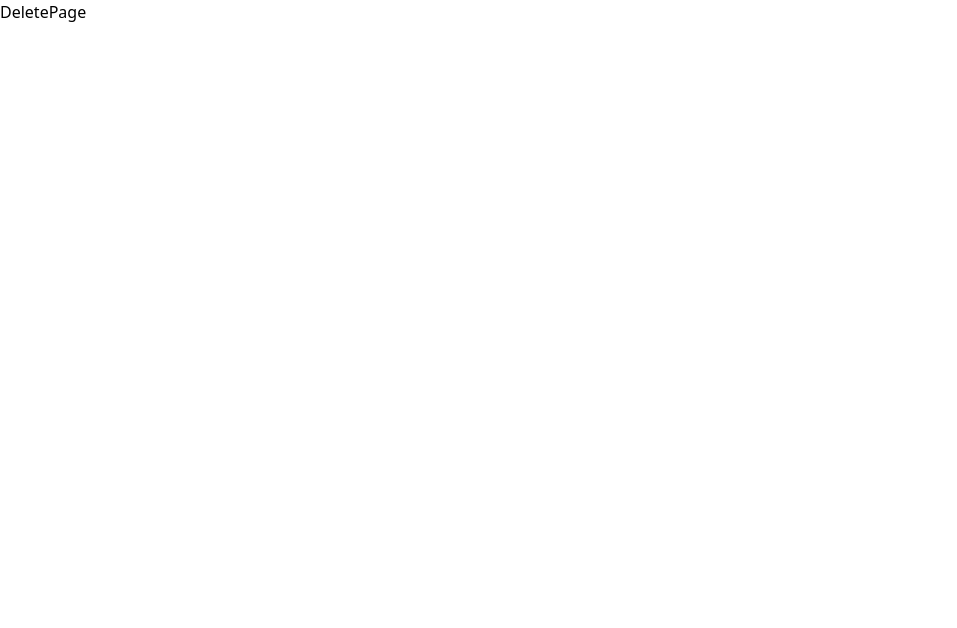
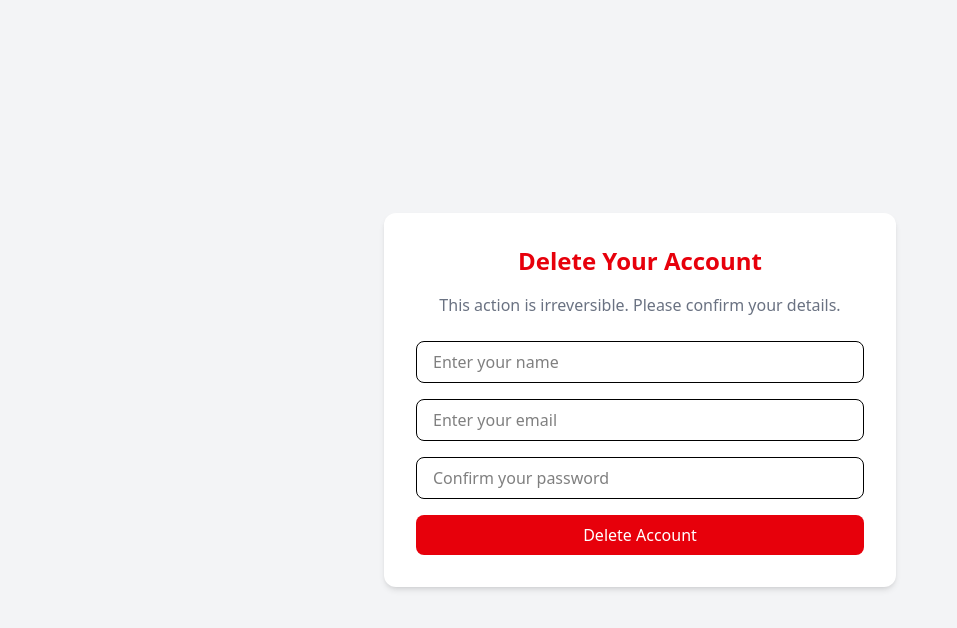
Before and after one commit to sushants2711/todo-college, a React app in the folder frontend/: page /delete/user in a window 1280 px wide. Shown: the top 628 px of the page, without its empty margins (0-957 px from the left). Built offline with nearby package versions, Linux system fonts and the light colour scheme; the HTML template or start-up script is replaced by a standard one.

Commit message:
Logout, delete page completed

```diff
--- a/frontend/src/pages/CreateTodoPage.jsx
+++ b/frontend/src/pages/CreateTodoPage.jsx
@@ -10,9 +10,7 @@ export const CreateTodoPage = () => {
   const [loading, setLoading] = useState(null);
   const [newTodo, setNewTodo] = useState({ text: "" });
 
-
-  const { loginUserName,  setLoginState } =  useContext(AuthenticationContext);
-  console.log(loginUserName)
+  const { loginUserName, setLoginState } = useContext(AuthenticationContext);
   const navigate = useNavigate();
 
   // Fetch all todos
@@ -81,17 +79,11 @@ export const CreateTodoPage = () => {
       const { success, message, error } = result;
 
       if (success) {
-
         handleSuccess(message);
-
         localStorage.removeItem("name");
-
         localStorage.removeItem("email");
-
-         setLoginState(false)
-
-        navigate("/login");
-
+        setLoginState(false);
+        navigate("/logout");
       } else if (!success) {
         handleError(message);
       } else if (error) {
@@ -101,7 +93,6 @@ export const CreateTodoPage = () => {
       handleError(error.message);
     }
   };
-
 
   const handleUpdateTodo = async (id) => {
     try {
@@ -117,11 +108,9 @@ export const CreateTodoPage = () => {
       if (success) {
         handleSuccess(message);
         fetchTodo();
-      }
-      else if (!success) {
+      } else if (!success) {
         handleError(message);
-      }
-      else if (error) {
+      } else if (error) {
         handleError(error)
       }
     } catch (error) {
@@ -145,14 +134,11 @@ export const CreateTodoPage = () => {
       if (success) {
         handleSuccess(message);
         fetchTodo();
-      }
-      else if (!success) {
+      } else if (!success) {
         handleError(message);
-      }
-      else if (error) {
+      } else if (error) {
         handleError(error || "Error occured to delete");
       };
-
     } catch (error) {
       handleError(error || "Error occured to delete the todo");
     };
@@ -160,9 +146,13 @@ export const CreateTodoPage = () => {
 
   return (
     <>
-      {/* Logout Button Circle Top-Right */}
-      <div className="fixed top-6 right-6 z-50">
-        <h1>{`Hi ${loginUserName}`}</h1>
+      {/* Top Left: User Name */}
+      <div className="fixed top-4 left-4 z-50">
+        <h1 className="text-gray-800 font-semibold text-base sm:text-lg border-b-2">{`Hey ${loginUserName}!`}</h1>
+      </div>
+
+      {/* Top Right: Logout */}
+      <div className="fixed top-4 right-4 z-50">
         <button
           onClick={handleLogout}
           className="w-12 h-12 rounded-full bg-red-500 hover:bg-red-600 text-white flex items-center justify-center shadow-lg transition-all"
@@ -172,29 +162,44 @@ export const CreateTodoPage = () => {
         </button>
       </div>
 
+      {/* Bottom Center: Delete Account */}
+      <div className="fixed bottom-4 inset-x-0 flex justify-center z-50">
+        <button
+          onClick={() => navigate('/delete/user')}
+          className="px-4 py-2 bg-red-700 hover:bg-red-800 text-white text-sm rounded-lg shadow-md transition-all"
+        >
+          Delete Account
+        </button>
+      </div>
+
       {/* Main Container */}
-      <div className="max-w-7xl mx-auto mt-10 px-4 space-y-8">
+      <div className="max-w-7xl mx-auto mt-20 px-4 space-y-8 pb-28">
+
 
         {/* Form Section */}
         <div className="bg-white p-6 rounded-2xl shadow-xl max-w-2xl mx-auto">
           <h2 className="text-xl font-semibold mb-4 text-gray-700">Create a New Todo</h2>
-          <form className="flex items-center gap-3" onSubmit={handleSubmit}>
+          <form
+            className="flex flex-col sm:flex-row items-center gap-4 sm:gap-3"
+            onSubmit={handleSubmit}
+          >
             <input
               type="text"
               name='text'
               value={newTodo.text}
               onChange={handleChange}
               placeholder="Enter your todo..."
-              className="flex-1 px-4 py-2 border border-gray-300 rounded-xl focus:outline-none focus:ring-2 focus:ring-blue-400 transition-all"
+              className="w-full px-4 py-2 border border-gray-300 rounded-xl focus:outline-none focus:ring-2 focus:ring-blue-400 transition-all"
             />
             <button
               type="submit"
-              className="bg-blue-500 hover:bg-blue-600 text-white px-4 py-2 rounded-xl transition-all"
+              className="w-full sm:w-auto bg-blue-600 hover:bg-blue-700 text-white px-6 py-2 rounded-xl shadow-md transition-all font-semibold"
             >
-              Add
+             Add
             </button>
           </form>
         </div>
+
 
         {/* Todo List Section */}
         <div className="bg-white p-6 rounded-2xl shadow-xl">
--- a/frontend/src/pages/DeletePage.jsx
+++ b/frontend/src/pages/DeletePage.jsx
@@ -1,7 +1,123 @@
-import React from 'react'
+import React, { useState } from 'react';
+import { useNavigate } from 'react-router-dom';
+import { handleError, handleSuccess } from '../error_handle/message';
+import { ToastContainer } from 'react-toastify';
 
 export const DeletePage = () => {
+
+  const [formData, setFormData] = useState({
+    name: '',
+    email: '',
+    password: ''
+  });
+
+  const [loading, setLoading] = useState(false);
+  const navigate = useNavigate();
+
+  const handleChange = (e) => {
+    const name = e.target.name;
+    const value = e.target.value;
+
+    setFormData({
+      ...formData,
+      [name]: value
+    })
+  };
+
+  const handleDelete = async (e) => {
+    e.preventDefault();
+
+    const { name, email, password } = formData;
+
+    if (!name || !email || !password) {
+      return handleError("All fields are required");
+    };
+
+    if (password.length < 8) {
+      return handleError("Password should be 8 characters long!")
+    }
+
+    const confirm = window.confirm("Are you sure you want to permanently delete your account?");
+    if (!confirm) return;
+
+
+    try {
+      setLoading(true);
+      const response = await fetch("http://localhost:3000/api/auth/delete", {
+        method: "DELETE",
+        headers: {
+          "Content-Type": "application/json"
+        },
+        credentials: "include",
+        body: JSON.stringify(formData)
+      });
+
+      const result = await response.json();
+      const { success, message, error } = result;
+
+      if (success) {
+        handleSuccess(message);
+        localStorage.removeItem("name");
+        localStorage.removeItem("email");
+
+        setTimeout(() => {
+          navigate("/signup");
+        }, 1000);
+      } else if (!success) {
+        handleError(message);
+      } else if (error) {
+        handleError(error);
+      };
+    }
+    catch (err) {
+      handleError(err.message || "Unexpected error");
+    } finally {
+      setLoading(false);
+    }
+  };
+
   return (
-    <div>DeletePage</div>
-  )
-}
+    <div className="min-h-screen bg-gray-100 flex items-center justify-center px-4">
+      <div className="bg-white p-8 rounded-xl shadow-md w-full max-w-lg">
+        <h2 className="text-2xl font-bold text-red-600 mb-4 text-center">Delete Your Account</h2>
+        <p className="text-gray-500 mb-6 text-center">This action is irreversible. Please confirm your details.</p>
+
+        <form onSubmit={handleDelete} className="space-y-4">
+          <input
+            type="text"
+            name="name"
+            placeholder="Enter your name"
+            value={formData.name}
+            onChange={handleChange}
+            className="w-full px-4 py-2 border rounded-lg focus:outline-none focus:ring-2 focus:ring-red-400"
+          />
+          <input
+            type="email"
+            name="email"
+            placeholder="Enter your email"
+            value={formData.email}
+            onChange={handleChange}
+            className="w-full px-4 py-2 border rounded-lg focus:outline-none focus:ring-2 focus:ring-red-400"
+          />
+          <input
+            type="password"
+            name="password"
+            placeholder="Confirm your password"
+            value={formData.password}
+            onChange={handleChange}
+            className="w-full px-4 py-2 border rounded-lg focus:outline-none focus:ring-2 focus:ring-red-400"
+          />
+          <button
+            type="submit"
+            disabled={loading}
+            className={`w-full py-2 px-4 bg-red-600 hover:bg-red-700 text-white rounded-lg transition-all ${loading ? 'opacity-60 cursor-not-allowed' : ''
+              }`}
+          >
+            {loading ? "Deleting..." : "Delete Account"}
+          </button>
+        </form>
+      </div>
+      <ToastContainer />
+    </div>
+  );
+};
--- a/frontend/src/pages/LogoutPage.jsx
+++ b/frontend/src/pages/LogoutPage.jsx
@@ -1,7 +1,25 @@
 import React from 'react'
+import { LogOut } from 'lucide-react';
+import { Link } from 'react-router-dom'
 
 export const LogoutPage = () => {
   return (
-    <div>LogoutPage</div>
+     <div className="min-h-screen flex flex-col items-center justify-center bg-gray-50 px-4">
+      <div className="bg-white p-10 rounded-2xl shadow-lg max-w-md w-full text-center">
+        <div className="flex items-center justify-center mb-4">
+          <div className="bg-green-100 text-green-600 rounded-full p-4">
+            <LogOut size={32} />
+          </div>
+        </div>
+        <h1 className="text-2xl font-semibold text-gray-800 mb-2">Successfully Logged Out</h1>
+        <p className="text-gray-500 mb-6">You have been safely signed out of your account.</p>
+        <Link
+          to="/login"
+          className="inline-block bg-blue-600 hover:bg-blue-700 text-white font-medium px-6 py-2 rounded-xl transition"
+        >
+          Back to Login
+        </Link>
+      </div>
+      </div>
   )
 }
--- a/frontend/src/pages/PageNotFound.jsx
+++ b/frontend/src/pages/PageNotFound.jsx
@@ -3,18 +3,27 @@ import { Link } from 'react-router-dom';
 
 export const PageNotFound = () => {
   return (
-    <div className="min-h-screen flex flex-col items-center justify-center bg-gray-500 px-4">
-      {/* <div className="animate-spin rounded-full h-16 w-16 border-t-4 border-b-4 border-white mb-6-"></div> */}
+    <div className="min-h-screen flex flex-col items-center justify-center bg-gray-800 text-white px-4">
+      <h1 className="text-7xl font-bold text-blue-400 mb-4">404</h1>
+      <p className="text-2xl font-semibold mb-2">Page Not Found</p>
+      <p className="text-gray-300 mb-8 text-center">
+        Sorry, the page you're looking for doesn't exist or has been moved.
+      </p>
 
-      <h1 className="text-6xl font-bold text-blue-600 mb-4">404</h1>
-      <p className="text-2xl font-semibold text-gray-800 mb-2">Page Not Found</p>
-      <p className="text-white mb-6">Sorry, the page you're looking for doesn't exist.</p>
-      <Link
-        to="/home"
-        className="px-6 py-3 bg-blue-500 text-white rounded-xl hover:bg-blue-600 transition-all"
-      >
-        Back to Home
-      </Link>
+      <div className="grid md:grid-cols-2 gap-4 w-full max-w-xs">
+        <Link
+          to="/home"
+          className="px-6 py-3 bg-blue-600 text-white rounded-xl hover:bg-blue-700 text-center transition-all"
+        >
+          Back to Home
+        </Link>
+        <Link
+          to="/login"
+          className="px-6 py-3 bg-red-500 text-white rounded-xl hover:bg-red-600 text-center transition-all"
+        >
+          Back to Login
+        </Link>
+      </div>
     </div>
   );
 };
```
